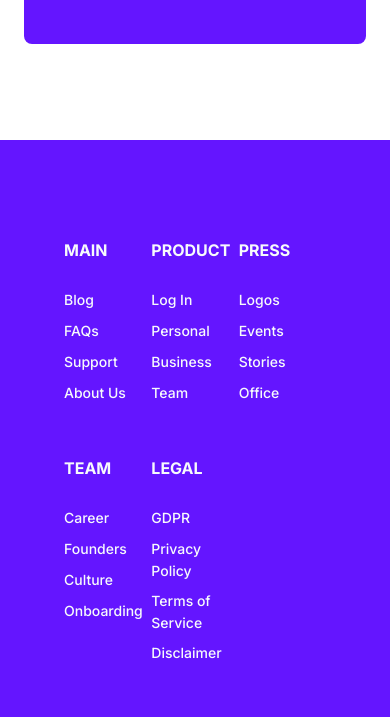
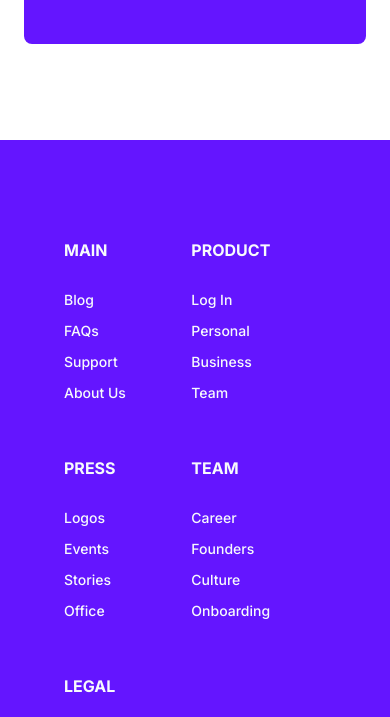
Before and after one commit to syedhariz1995/TReactWeek2, a plain HTML site: page index.html in a window 390 px wide. Shown: the part 11178-11895 px from the top of the page. Drawn offline with Linux system fonts and the light colour scheme.

Commit message:
Added margin-right 40px to footer-column in 440px

```diff
--- a/styles.css
+++ b/styles.css
@@ -1756,4 +1756,8 @@ span {
     .enroll-one{
         margin-right: 8px;
     }
-}
+
+    .footer-column{
+        margin-right: 40px;
+    }
+}
```
